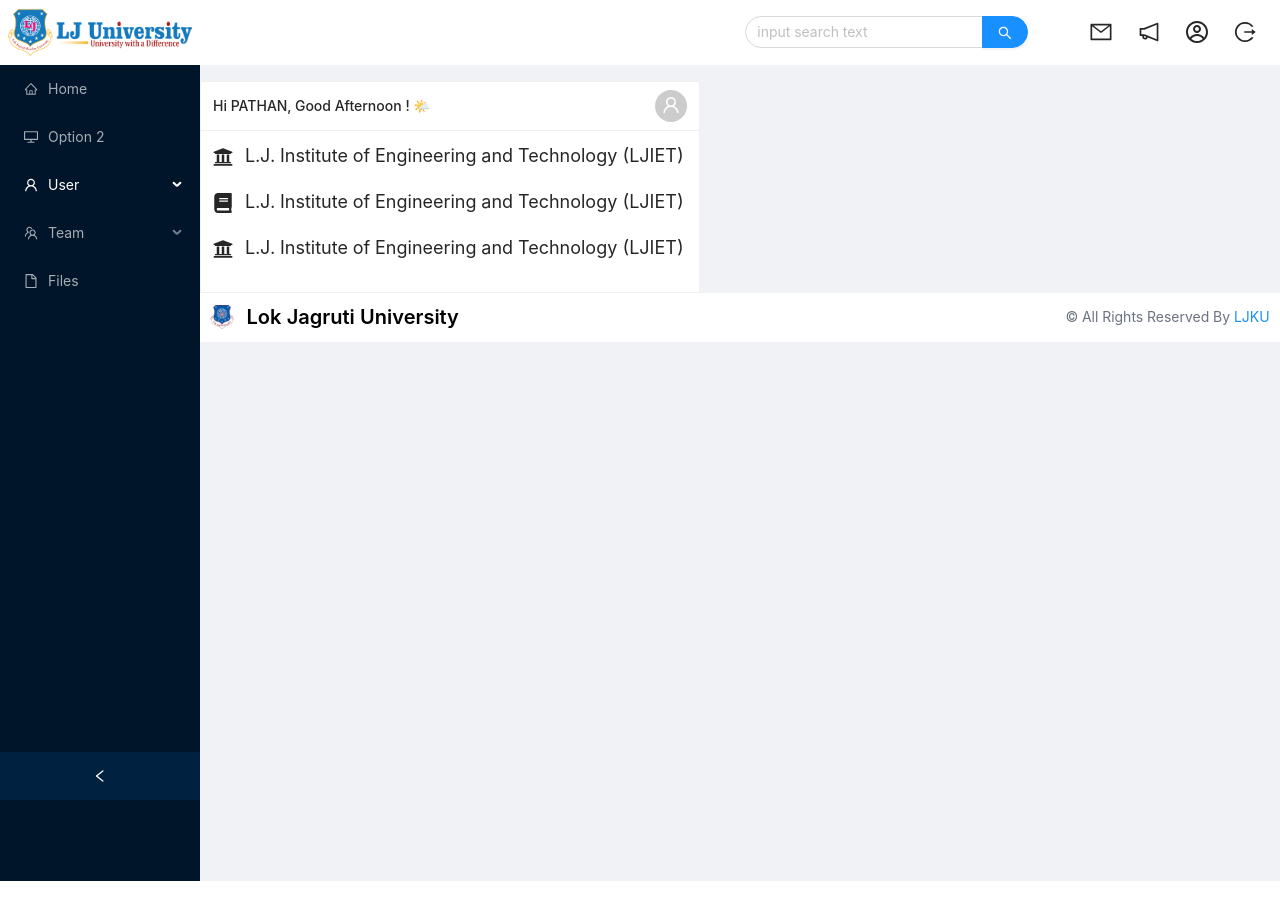
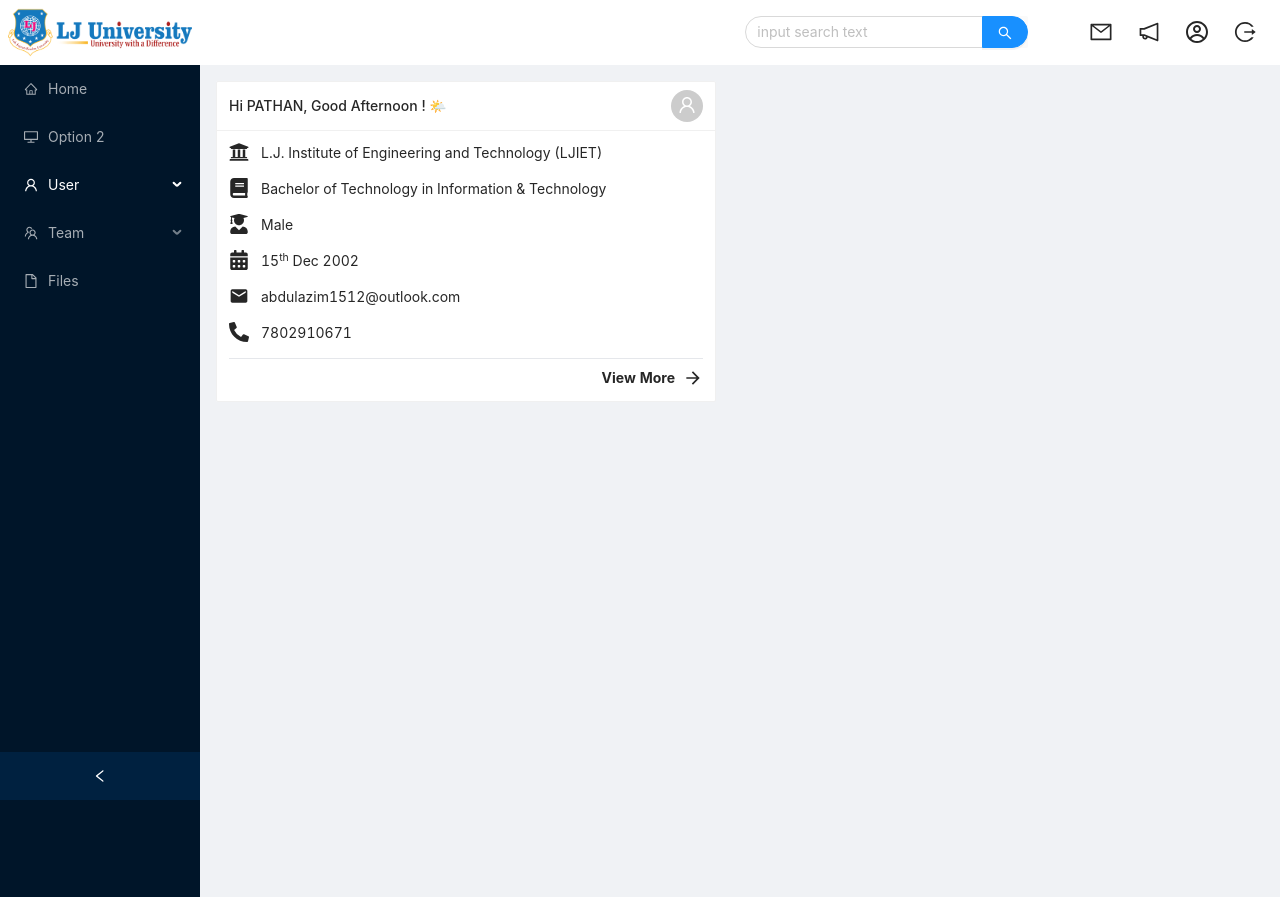
Before and after one commit to azimtechie/ljku__adminPanel, a React (Create React App) app: page / in a window 1280 px wide. Built offline with nearby package versions, Linux system fonts and the light colour scheme.

Commit message:
card design changes

```diff
--- a/src/App.css
+++ b/src/App.css
@@ -2,11 +2,10 @@
 @tailwind components;
 @tailwind utilities;
 
-/* @layer components{
-  .fixed__sidebar{
-    @apply
+@layer components {
+  .ant-card {
   }
-} */
+}
 /* .Sidebar__customize .ant-layout-sider {
   position: fixed !important;
   text-align: center !important;
--- a/src/Dashboard/PersonalInfoSection.js
+++ b/src/Dashboard/PersonalInfoSection.js
@@ -1,7 +1,14 @@
 import React from "react";
 import { Card, Avatar } from "antd";
 import { UserOutlined } from "@ant-design/icons";
-import { FaUniversity, FaBook } from "react-icons/fa";
+import {
+  FaUniversity,
+  FaBook,
+  FaUserGraduate,
+  FaCalendarAlt,
+  FaPhoneAlt,
+} from "react-icons/fa";
+import { MdEmail, MdArrowForward } from "react-icons/md";
 
 const PersonalInfoSection = () => {
   return (
@@ -12,32 +19,50 @@
           <>
             {/* <img src="" alt="logo" /> */}
             <Avatar
-              className="flex items-center justify-center"
+              className="flex items-center  justify-center"
               icon={<UserOutlined />}
             />
           </>
         }
-        style={{ width: 500 }}
+        bordered
         size="small"
+        className="rounded-xl border-2 w-[500px]"
       >
         <p className="flex items-center m-0 p-0 ">
           <FaUniversity className="mb-4 mr-3 text-xl" />
-          <p className="text-lg">
+          <p className="text-md">
             L.J. Institute of Engineering and Technology (LJIET)
           </p>
         </p>
         <p className="flex items-center m-0 p-0 ">
           <FaBook className="mb-4 mr-3 text-xl" />
-          <p className="text-lg">
-            L.J. Institute of Engineering and Technology (LJIET)
+          <p className="text-md">
+            Bachelor of Technology in Information & Technology
           </p>
         </p>
         <p className="flex items-center m-0 p-0">
-          <FaUniversity className="mb-4 mr-3 text-xl" />
-          <p className="text-lg">
-            L.J. Institute of Engineering and Technology (LJIET)
+          <FaUserGraduate className="mb-4 mr-3 text-xl" />
+          <p className="text-md">Male</p>
+        </p>
+        <p className="flex items-center m-0 p-0">
+          <FaCalendarAlt className="mb-4 mr-3 text-xl" />
+          <p className="text-md">
+            15<sup>th</sup> Dec 2002
           </p>
         </p>
+        <p className="flex items-center m-0 p-0">
+          <MdEmail className="mb-4 mr-3 text-xl" />
+          <p className="text-md">abdulazim1512@outlook.com</p>
+        </p>
+        <p className="flex items-center m-0 p-0">
+          <FaPhoneAlt className="mb-4 mr-3 text-xl" />
+          <p className="text-md">7802910671</p>
+        </p>
+        <hr />
+        <div className="flex items-center mt-2 justify-end">
+          <span className=" mr-2 font-bold hover:underline">View More</span>
+          <MdArrowForward className="text-xl font-bold" />
+        </div>
       </Card>
     </>
   );
--- a/src/layout/Layout.js
+++ b/src/layout/Layout.js
@@ -18,10 +18,10 @@
           style={{ minHeight: "100vh" }}
         >
           <Sidebar />
-          <Layout className="site-layout overflow-y-scroll min-h-screen mt-4 h-screen">
+          <Layout className="site-layout overflow-y-scroll min-h-screen bg-slate-200 m-4 h-screen">
             <Content>
               <Outlet />
-              <Footer />
+              {/* <Footer /> */}
             </Content>
           </Layout>
         </Layout>
```
